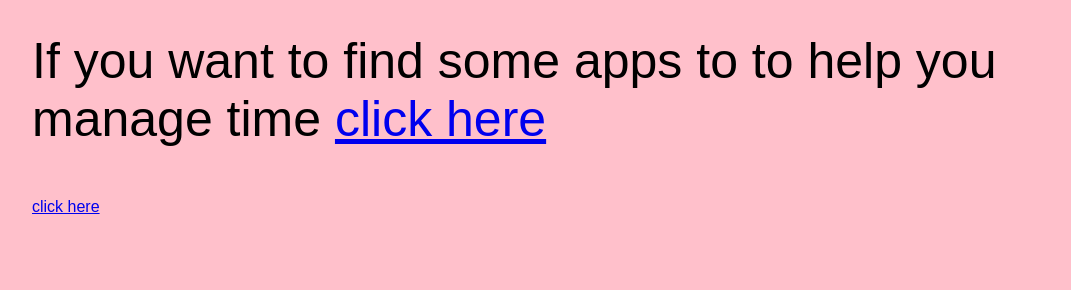
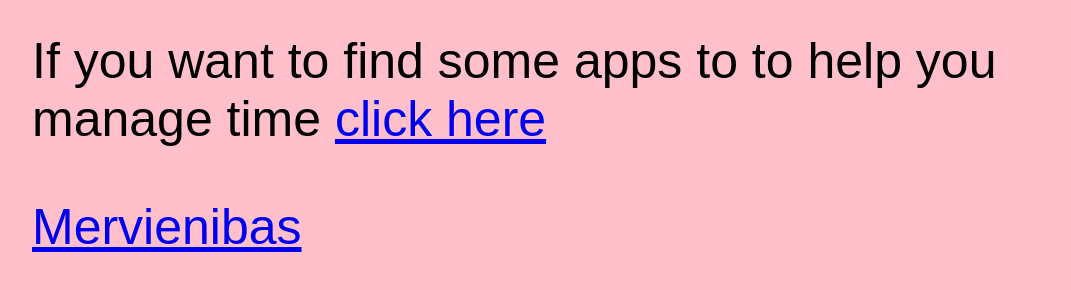
Before and after one commit to RobertZeltin/meginajums, a plain HTML site: page index.html in a window 1280 px wide. Shown: the part 1461-1751 px from the top of the page, without its empty margins (96-1167 px from the left). Drawn offline with Linux system fonts and the light colour scheme.

Commit message:
lieols paldies

```diff
--- a/index.html
+++ b/index.html
@@ -69,7 +69,7 @@ Click nbfs://nbhost/SystemFileSystem/Templates/Other/html.html to edit this temp
 
 
                          <p style="font-size:50px"> If you want to find some apps to to help you manage time <a href="Lietotnes.html">click here</a> </p>
-                         <a href="mervienibas_1.html">click here</a>
+                         <a style="font-size:50px" href="mervienibas_1.html">Mervienibas</a>
 
 
 
```
